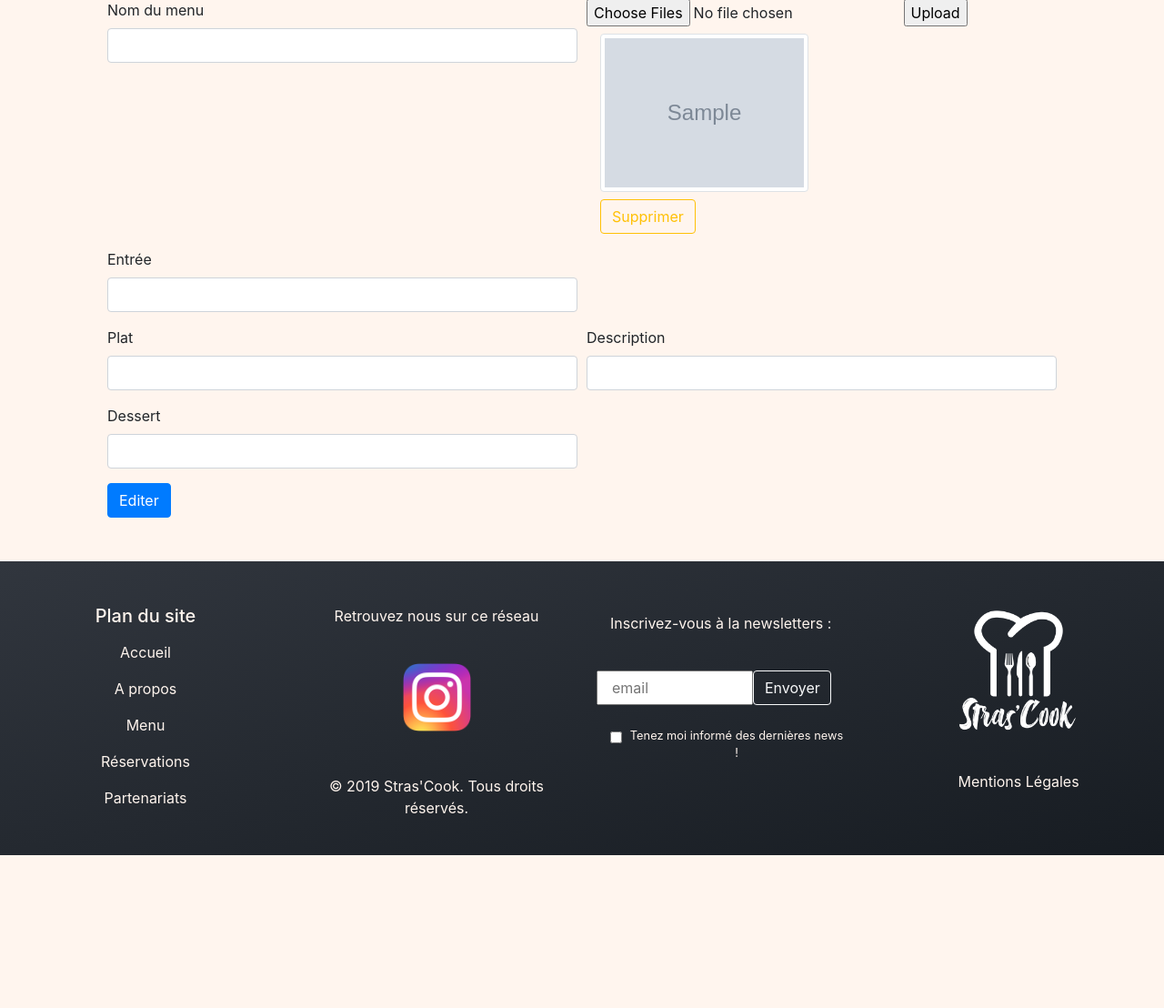
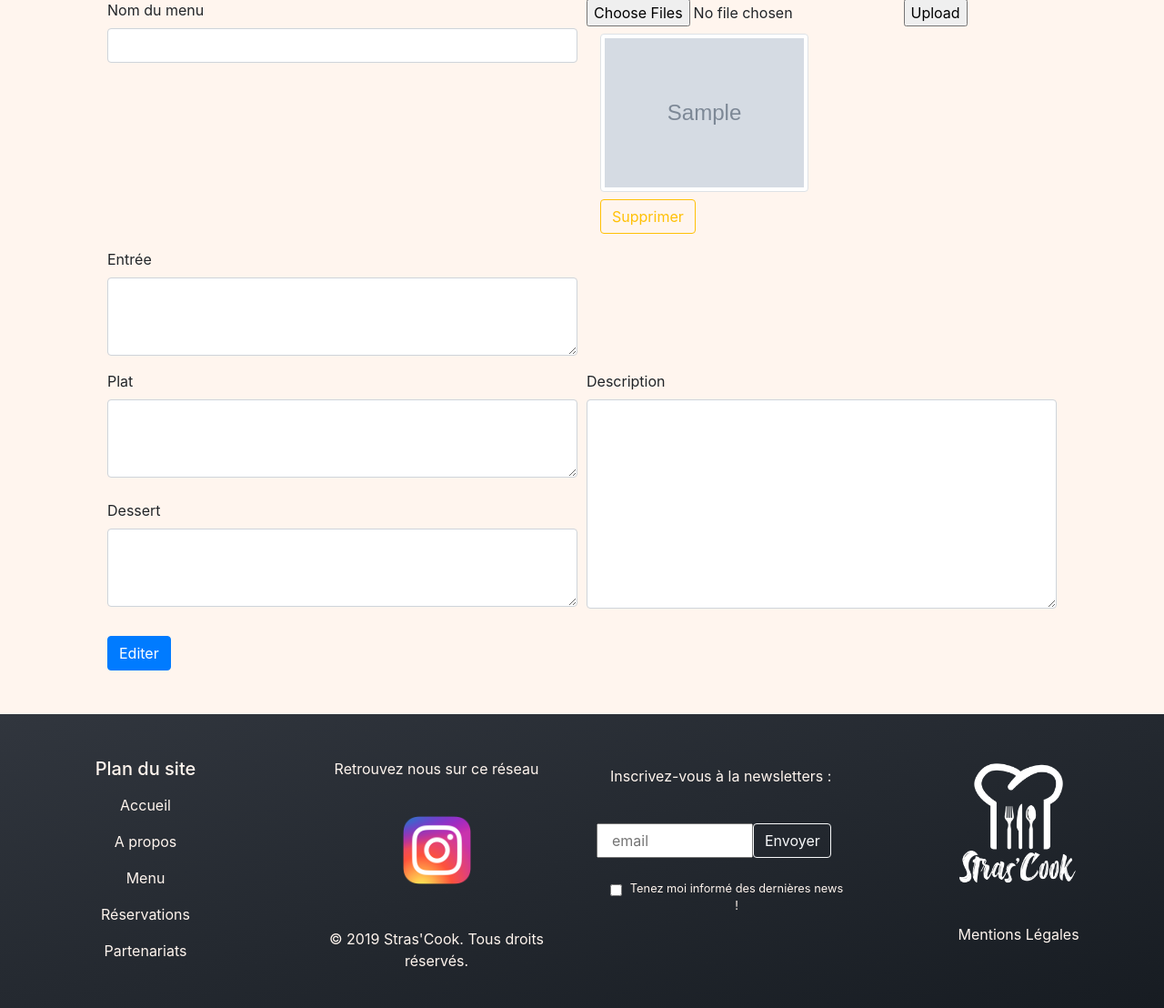
Before and after one commit to sxeseb/Strasbourg-0219-PHP-StraCook, a PHP site: template src/View/Admin/menuedit.html.twig in a window 1280 px wide. Shown: the part 150-1258 px from the top of the page at 91% size. Before the commit the page ends 1090 px from the top, so only its background shows below. Run offline with PHP 8.4, Linux system fonts and the light colour scheme; the template is opened without the code that fills it: most values are stand-ins (such as "Sample title", 1, 10 or a date in 2020); grey boxes marked "Sample" are stand-in pictures; a stand-in replaces the project's code that opens the database connection; some libraries are stand-ins or nearby versions; some web fonts are replaced.

Commit message:
menu admin

```diff
--- a/src/Controller/MenuController.php
+++ b/src/Controller/MenuController.php
@@ -63,7 +63,7 @@ class MenuController extends AbstractController
         if ($_SERVER['REQUEST_METHOD'] == 'POST') {
             $validator = new ValidationService();
             $output = $validator->checkMenu();
-            list($errors, $userDatas) = $output;
+            list($errors, $menuDatas) = $output;
             if (!empty($errors)) {
                 return $this->twig->render(
                     'Admin/menuedit.html.twig',
@@ -72,7 +72,7 @@ class MenuController extends AbstractController
             } else {
                 // appel du controller de reservation pour lancer la procédure d'insertion
                 $menuManager = new MenuManager();
-                if ($menuManager -> updateMenu($userDatas, $id)) {
+                if ($menuManager -> updateMenu($menuDatas, $id)) {
                     header('location: /menu/adminmenu');
                 }
             }
--- a/src/View/Admin/menuedit.html.twig
+++ b/src/View/Admin/menuedit.html.twig
@@ -44,8 +44,8 @@
         <div class="form-row">
             <div class="form-group col-md-6">
                 <label for="entree">Entrée</label>
-                <input name="menu_starter" type="text" class="form-control" id="entree"
-                       value="{% if menu.starter %}{{ menu.starter }}{% endif %}">
+                <textarea name="menu_starter" type="text" class="form-control" id="entree" rows="3"
+                >{% if menu.starter %}{{ menu.starter }}{% endif %}</textarea>
                 {% if errors.menu_starter %}
                     <small id="menu_starter_help" class="form-text text-danger">{{ errors.menu_starter }}</small>
                 {% endif %}
@@ -54,30 +54,29 @@
         <div class="form-row">
             <div class="form-group col-md-6">
                 <label for="plat">Plat</label>
-                <input name="menu_main_course" type="text" class="form-control" id="plat"
-                       value="{% if menu.main_course %}{{ menu.main_course }}{% endif %}">
+                <textarea name="menu_main_course" type="text" class="form-control" id="plat" rows="3"
+                >{% if menu.main_course %}{{ menu.main_course }}{% endif %}</textarea>
                 {% if errors.menu_main_course %}
                     <small id="menu_main_course_help" class="form-text text-danger">{{ errors.menu_main_course }}</small>
                 {% endif %}
+                <div class="form-group pt-4">
+                <label for="dessert">Dessert</label>
+                <textarea name="menu_dessert" type="text" class="form-control" id="dessert" rows="3"
+                >{% if menu.dessert %}{{ menu.dessert }}{% endif %}</textarea>
+                {% if errors.menu_dessert %}
+                    <small id="menu_menu_dessert_help" class="form-text text-danger">{{ errors.menu_dessert }}</small>
+                {% endif %}
+                </div>
             </div>
             <div class="form-group col-md-6">
                 <label for="description">Description</label>
-                <input name="menu_description" type="text" class="form-control" id="description"
-                                 value="{% if menu.description %}{{ menu.description }}{% endif %}">
+                <textarea name="menu_description" type="text" class="form-control" id="description" rows="9"
+                >{% if menu.description %}{{ menu.description }}{% endif %}
+                </textarea>
                 {% if errors.menu_description %}
                     <small id="menu_menu_description_help" class="form-text text-danger">{{ errors.menu_description }}</small>
                 {% endif %}
         </div>
-        </div>
-        <div class="form-row">
-            <div class="form-group col-md-6">
-                <label for="dessert">Dessert</label>
-                <input name="menu_dessert" type="text" class="form-control" id="dessert"
-                       value="{% if menu.dessert %}{{ menu.dessert }}{% endif %}">
-                {% if errors.menu_dessert %}
-                    <small id="menu_menu_dessert_help" class="form-text text-danger">{{ errors.menu_dessert }}</small>
-                {% endif %}
-            </div>
         </div>
         <button type="submit" class="btn btn-primary" href="/menu/updateMenu/{{ menu.id }}">Editer</button>
     </form>
```
Also changed, not shown: src/Service/ValidationService.php (+12 -12 lines).
